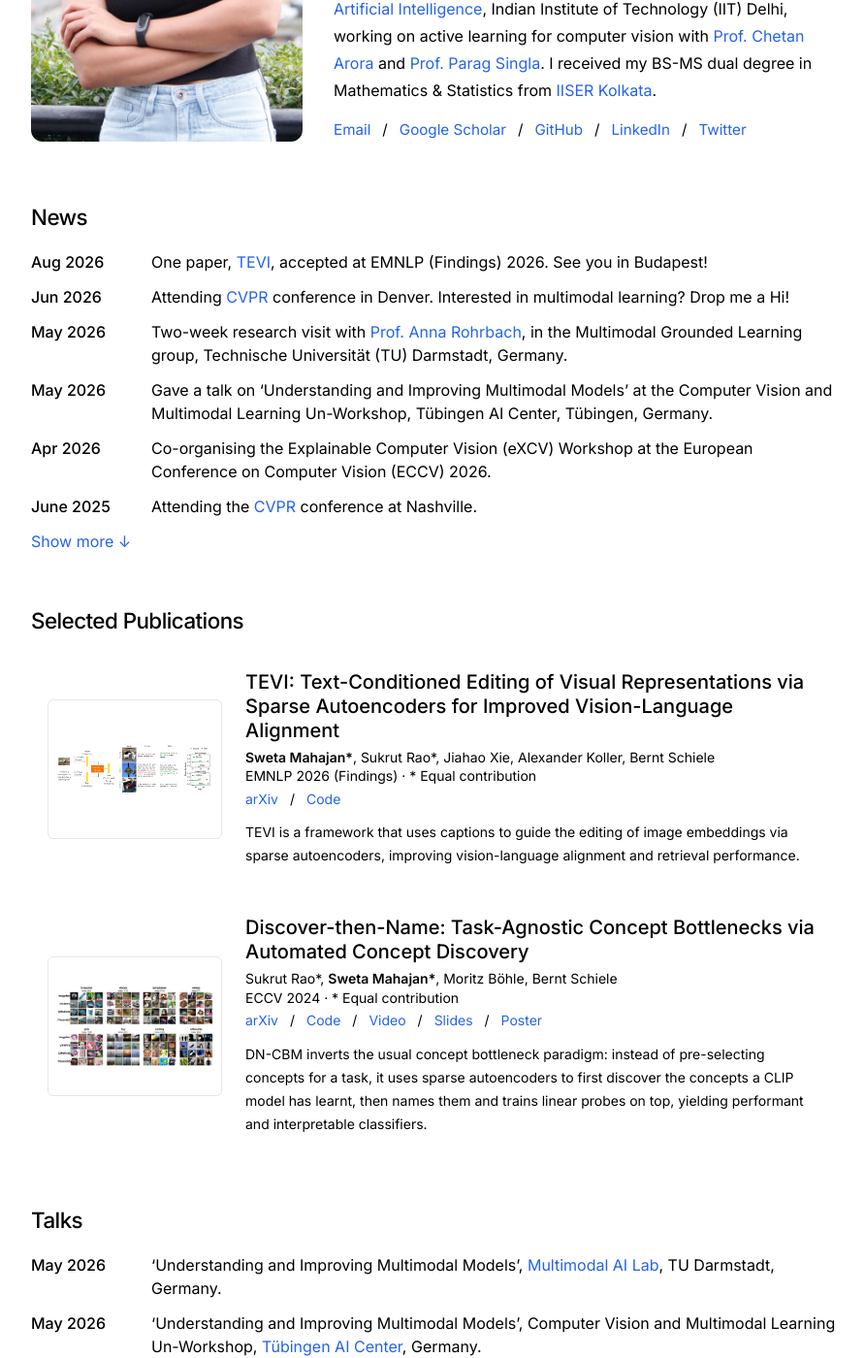
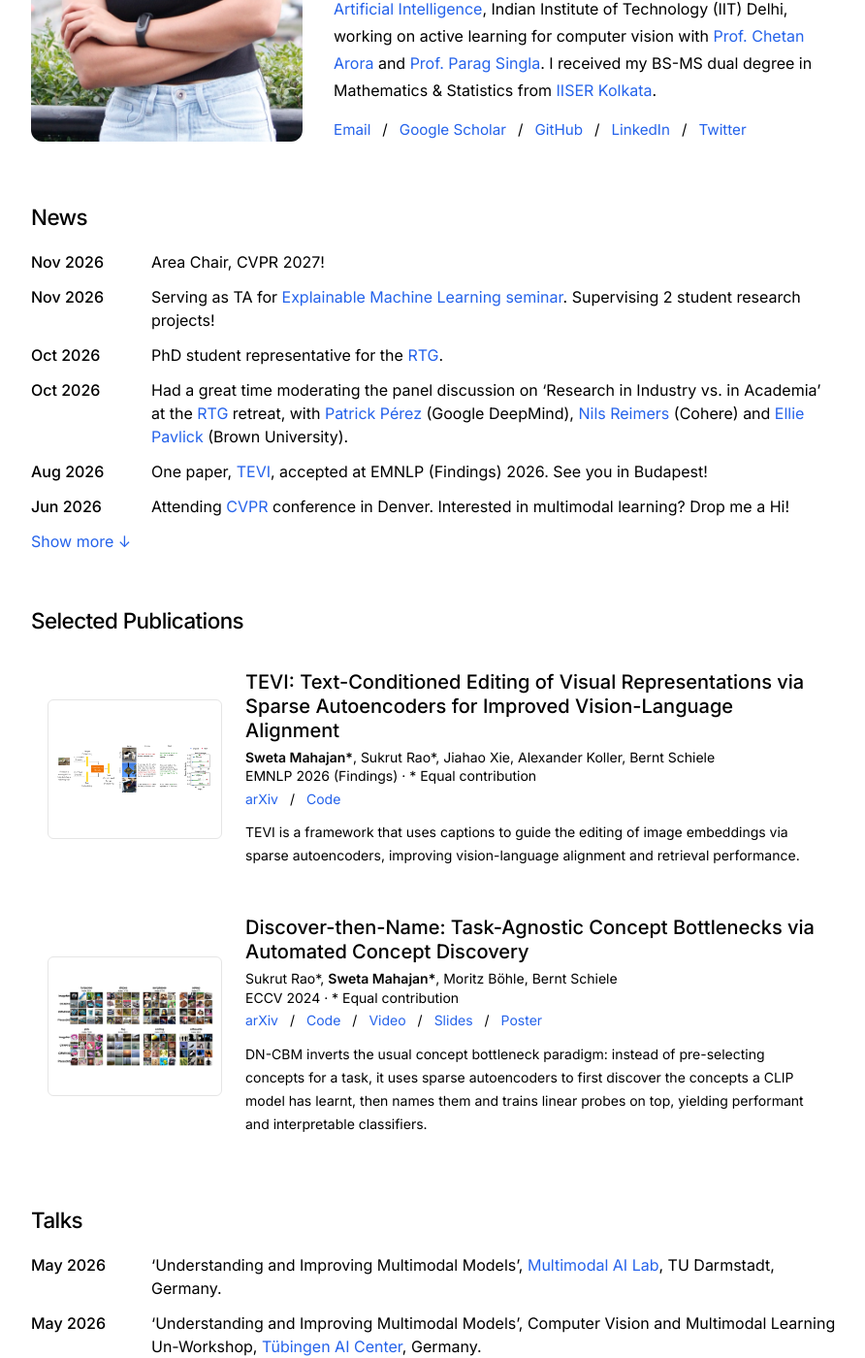
Before and after one commit to SwetaMahajan/swetamahajan.github.io, a Jekyll site: the page built from index.html, in a window 1280 px wide and 1400 px high, scrolled down 377 px. Shown: the whole window at 97% size, without its empty margins (192-1084 px from the left). Built offline with Jekyll 4.4.1, drawn with Linux system fonts in a browser that asks for light colours; some of the changed text lies outside the part shown.

Commit message:
news and area chair

```diff
--- a/_data/news.yml
+++ b/_data/news.yml
@@ -4,7 +4,17 @@
 #    text: Markdown supported, e.g. [link text](https://...)
 #  Tip: wrap text in double quotes if it contains a colon followed by a space.
 # ---------------------------------------------------------------------------
+- date: Nov 2026
+  text: "Area Chair, CVPR 2027!"
 
+- date: Nov 2026
+  text: "Serving as TA for [Explainable Machine Learning seminar](https://cms.sic.saarland/exml_2627/). Supervising 2 student research projects!"
+
+- date: Oct 2026
+  text: "PhD student representative for the [RTG](https://www.neuroexplicit.org/)."
+
+- date: Oct 2026
+  text: "Had a great time moderating the panel discussion on ‘Research in Industry vs. in Academia’ at the [RTG](https://www.neuroexplicit.org/) retreat, with [Patrick Pérez](https://ptrckprz.github.io/) (Google DeepMind), [Nils Reimers](https://www.nils-reimers.de/) (Cohere) and [Ellie Pavlick](https://cs.brown.edu/people/epavlick/) (Brown University)."
 
 - date: Aug 2026
   text: "One paper, [TEVI](https://arxiv.org/abs/2606.07451), accepted at EMNLP (Findings) 2026. See you in Budapest!"
--- a/_data/service.yml
+++ b/_data/service.yml
@@ -8,7 +8,12 @@
 #  Add more roles (e.g. "Area Chair") by copying a block.
 # ---------------------------------------------------------------------------
 
-- role: Co-organizer
+
+- role: Area Chair
+  items:
+    - CVPR 2027
+
+- role: Organizer
   items:
     - "[eXCV Workshop (ECCV 2026)](https://excv-workshop.github.io/)"
     - "[eXCV Workshop (ICCV 2025)](https://excv-workshop.github.io/2025/)"
```
